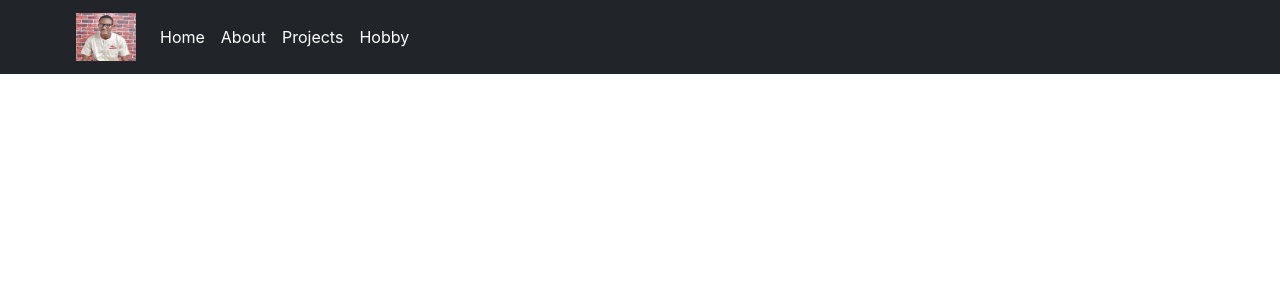
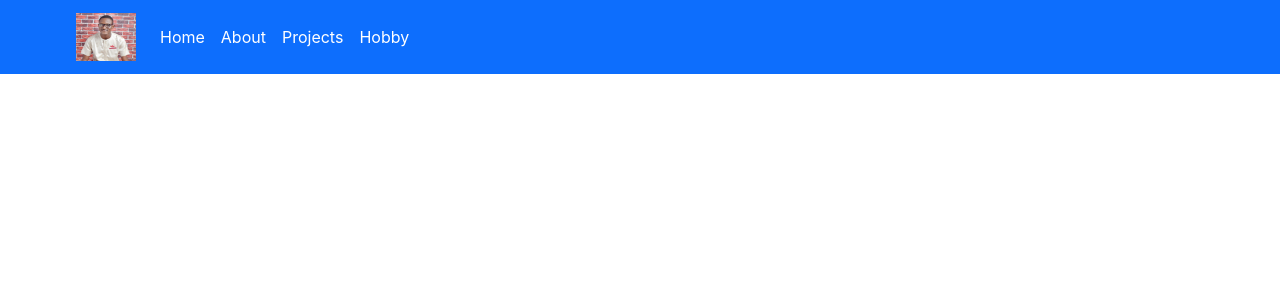
Before and after one commit to lerderl/my-portfolio, a React (Create React App) app: page / in a window 1280 px wide. Shown: the top 300 px of the page. Built offline with nearby package versions, Linux system fonts and the light colour scheme.

Commit message:
fix: update navbar background

```diff
--- a/src/components/Navbar.js
+++ b/src/components/Navbar.js
@@ -28,7 +28,7 @@ const Navbar = () => {
   };
 
   return (
-    <nav className="navbar bg-dark sticky-top navbar-expand-lg navbar_background">
+    <nav className="navbar bg-primary sticky-top navbar-expand-lg navbar_background">
       <section className="container-fluid content_margin">
         <Link className="navbar-brand" to="/">
           <img width="60" height="48" src={Joseph} alt="My profile thumbnail" />
```
